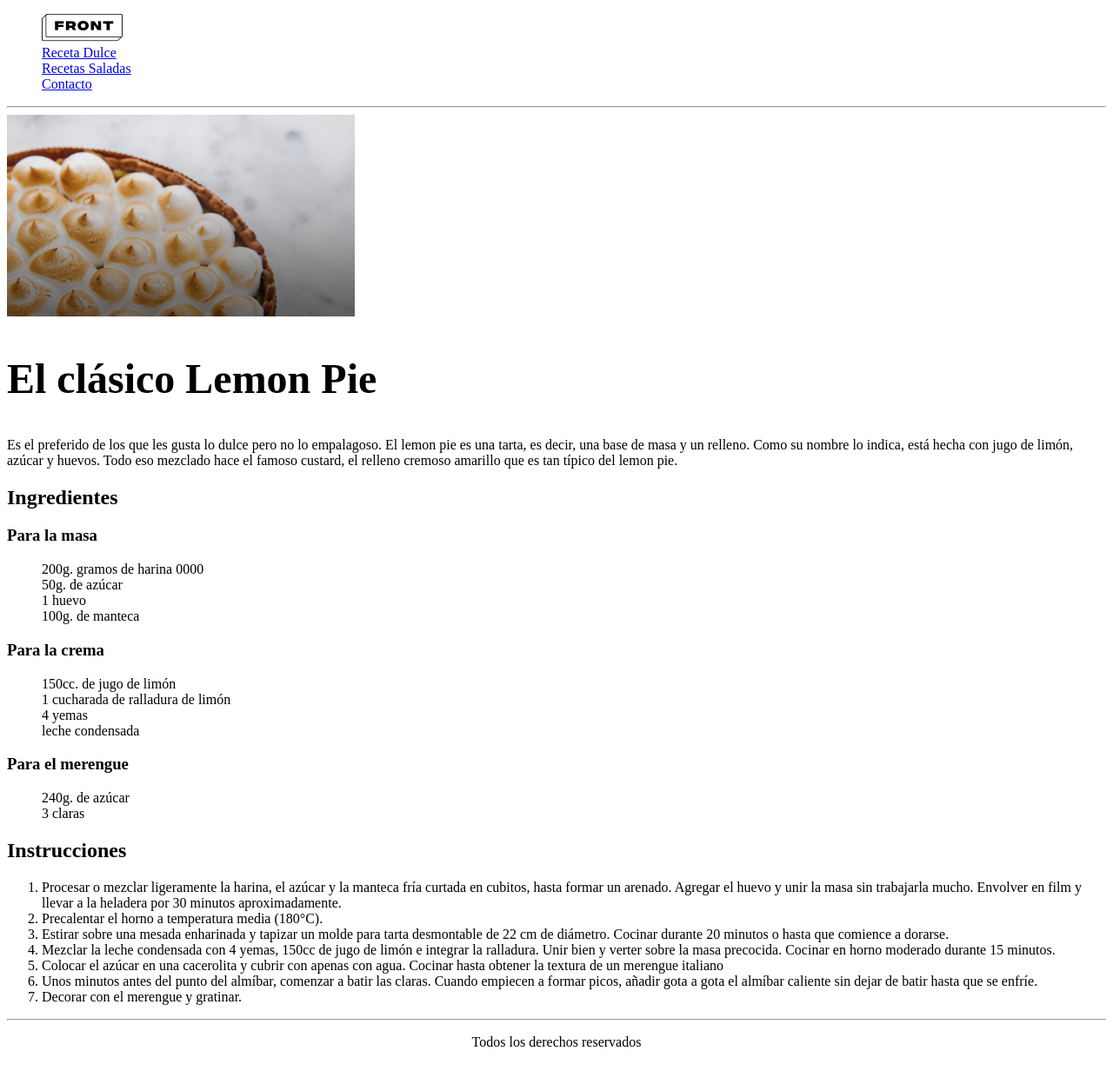
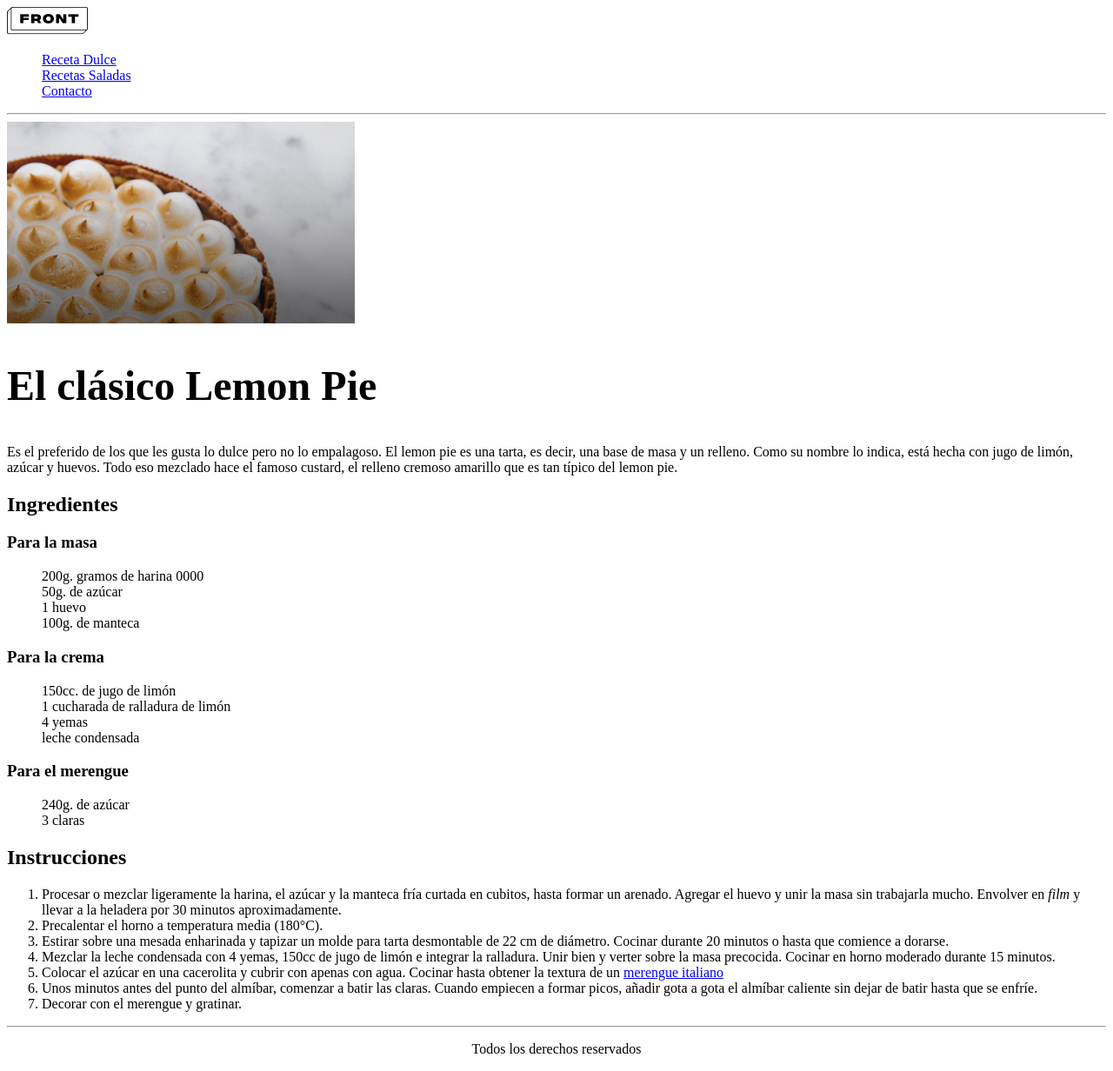
Before and after one commit to TrinidadAtrio/FrontEnd1, a plain HTML site: page index.html in a window 1280 px wide. Shown: the whole page at 87% size. Drawn offline with Linux system fonts and the light colour scheme.

Commit message:
Correcciones en Receta Lemon Pie

```diff
--- a/index.html
+++ b/index.html
@@ -10,12 +10,14 @@
 
 <body>
     <header>
-        <ul type="none">
-            <li><img src="img/LogoFront.png" alt="Logo FrontEnd"></li>
-            <li><a href="https://www.paulinacocina.net/recetas/dulces-y-postres">Receta Dulce</a></li>
-            <li><a href="https://www.maizena.com.ar/recetas/recetas-saladas.html">Recetas Saladas</a></li>
-            <li><a href="contacto.html">Contacto</a></li>
-        </ul>
+        <img src="img/LogoFront.png" alt="Logo FrontEnd">
+        <nav>
+            <ul type="none">
+                <li><a href="https://www.paulinacocina.net/recetas/dulces-y-postres">Receta Dulce</a></li>
+                <li><a href="https://www.maizena.com.ar/recetas/recetas-saladas.html">Recetas Saladas</a></li>
+                <li><a href="contacto.html">Contacto</a></li>
+            </ul>
+        </nav>
         <hr>
     </header>
     <main>
@@ -53,7 +55,7 @@
             <h2>Instrucciones</h2>
             <ol>
                 <li>Procesar o mezclar ligeramente la harina, el azúcar y la manteca fría curtada en cubitos, hasta formar un
-                    arenado. Agregar el huevo y unir la masa sin trabajarla mucho. Envolver en film y llevar a la heladera
+                    arenado. Agregar el huevo y unir la masa sin trabajarla mucho. Envolver en <i>film</i> y llevar a la heladera
                     por 30 minutos aproximadamente.</li>
                 <li>Precalentar el horno a temperatura media (180°C).</li>
                 <li>Estirar sobre una mesada enharinada y tapizar un molde para tarta desmontable de 22 cm de diámetro.
@@ -61,13 +63,11 @@
                 <li>Mezclar la leche condensada con 4 yemas, 150cc de jugo de limón e integrar la ralladura. Unir bien y
                     verter sobre la masa precocida. Cocinar en horno moderado durante 15 minutos.</li>
                 <li>Colocar el azúcar en una cacerolita y cubrir con apenas con agua. Cocinar hasta obtener la textura de un
-                    merengue italiano</li>
+                    <a href="https://www.recetasderechupete.com/como-preparar-merengue-italiano/13496/">merengue italiano</a></li>
                 <li>Unos minutos antes del punto del almíbar, comenzar a batir las claras. Cuando empiecen a formar picos,
                     añadir gota a gota el almíbar caliente sin dejar de batir hasta que se enfríe.</li>
                 <li>Decorar con el merengue y gratinar.</li>
             </ol>
-
-
         </section>
     </main>
     <footer>
```
